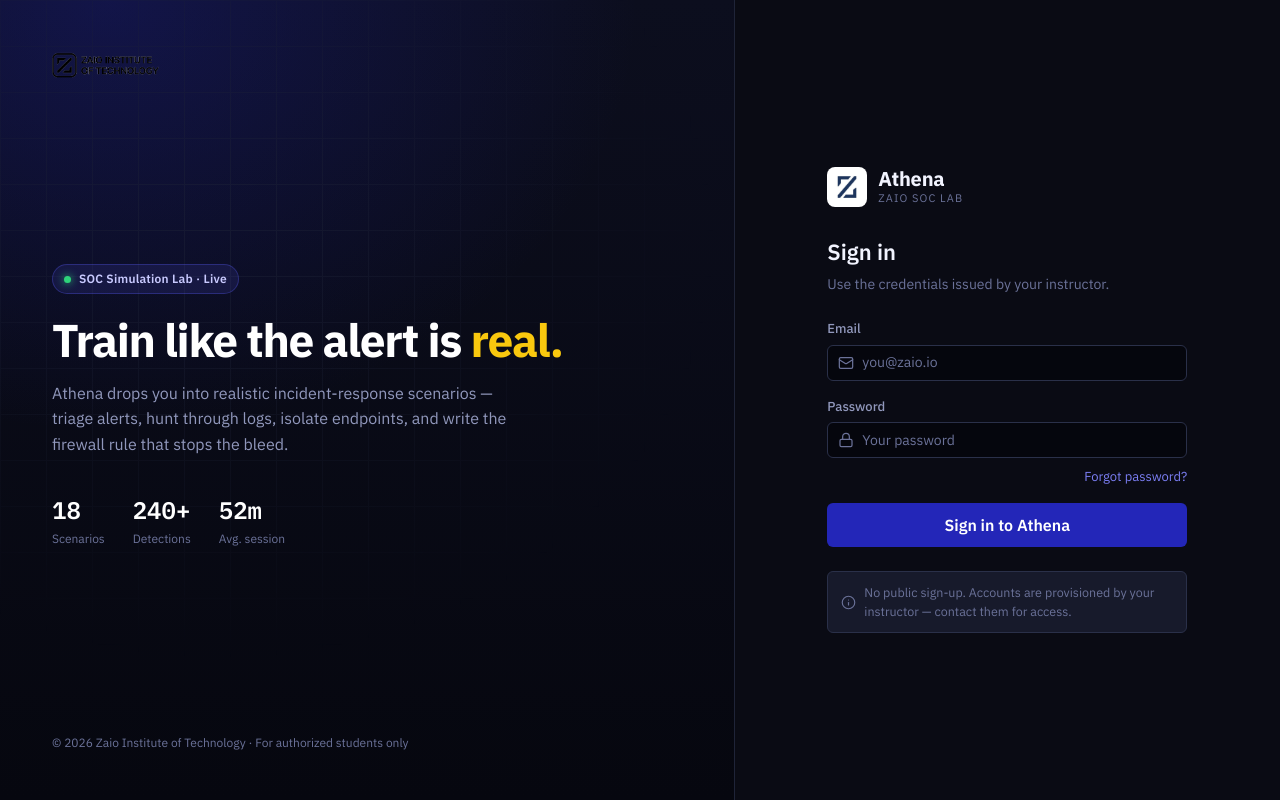
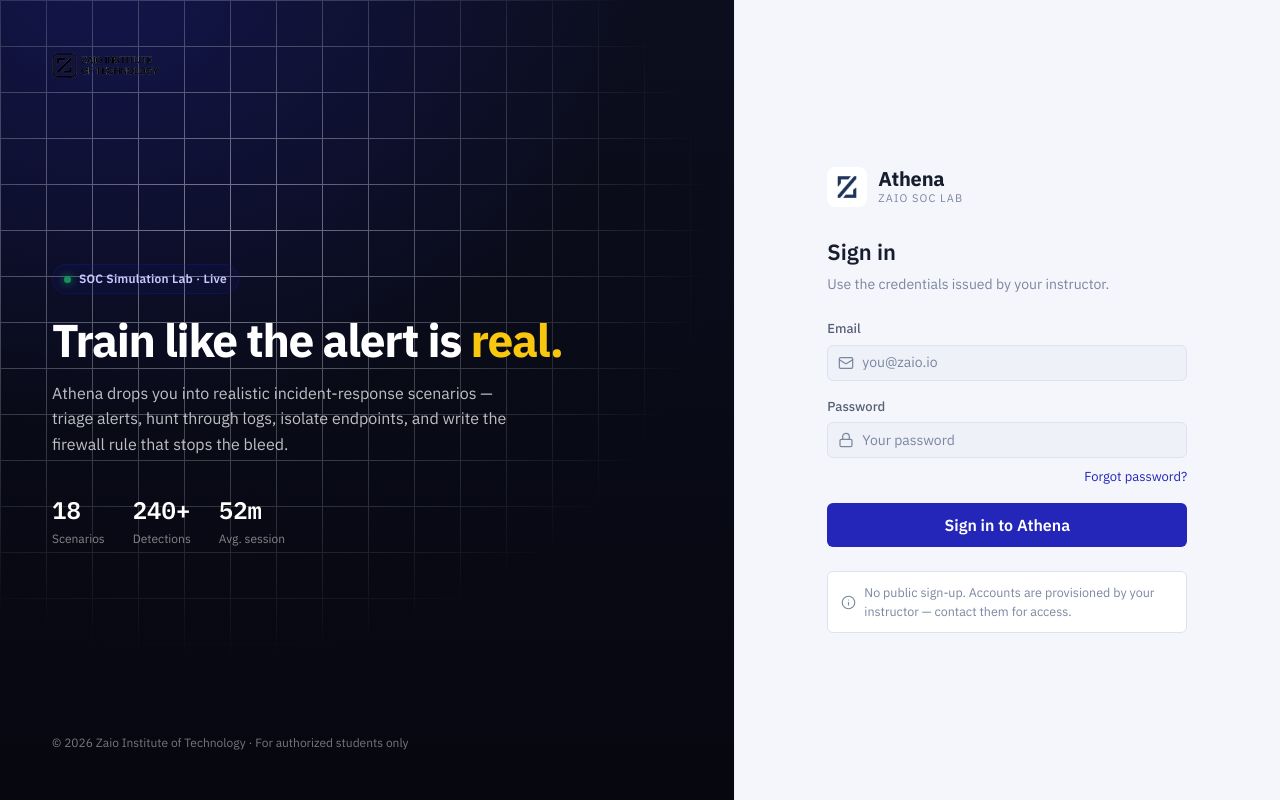
Before and after one commit to tinashelorenzi/Athena, a Next.js app: page /login in a window 1280 px wide. Built offline with nearby package versions, Linux system fonts and the light colour scheme; no server answers; the database is empty.

Commit message:
UI/UX Improvements and turnstile fix

```diff
--- a/src/app/tokens/base.css
+++ b/src/app/tokens/base.css
@@ -18,7 +18,7 @@ body {
   font-feature-settings: 'cv02', 'cv03', 'cv04';
 }
 
-::selection { background: rgba(84, 87, 232, 0.4); color: #fff; }
+::selection { background: rgba(53, 56, 212, 0.18); color: var(--text-primary); }
 
 a { color: var(--text-link); text-decoration: none; }
 a:hover { text-decoration: underline; }
@@ -26,16 +26,16 @@ a:hover { text-decoration: underline; }
 code, pre, kbd, samp { font-family: var(--font-mono); }
 
 /* ---- Custom scrollbars (SOC console) ---- */
-* { scrollbar-width: thin; scrollbar-color: var(--ink-600) transparent; }
+* { scrollbar-width: thin; scrollbar-color: var(--gray-300) transparent; }
 *::-webkit-scrollbar { width: 10px; height: 10px; }
 *::-webkit-scrollbar-track { background: transparent; }
 *::-webkit-scrollbar-thumb {
-  background: var(--ink-600);
+  background: var(--gray-300);
   border-radius: 999px;
   border: 2px solid transparent;
   background-clip: content-box;
 }
-*::-webkit-scrollbar-thumb:hover { background: var(--ink-500); background-clip: content-box; }
+*::-webkit-scrollbar-thumb:hover { background: var(--gray-400); background-clip: content-box; }
 
 /* ---- Reduced motion ---- */
 @media (prefers-reduced-motion: reduce) {
--- a/src/app/tokens/colors.css
+++ b/src/app/tokens/colors.css
@@ -1,11 +1,14 @@
 /* ============================================================
    ATHENA — Color System
-   Dark-first SOC operations console.
-   Brand: Zaio blue (#2326B8) + yellow (#F9C80E) on deep,
-   blue-tinted near-black surfaces.
+   Light SOC operations console.
+   Brand: Zaio blue (#2326B8) + yellow (#F9C80E) on clean,
+   cool-white surfaces. Semantic tokens below are the light theme;
+   the raw --ink-* / --blue-* / --yellow-* ramps are kept for the
+   few components that reference them directly.
    ============================================================ */
 
 :root {
+  color-scheme: light;
   /* ---- Brand: Blue scale (700 = Zaio brand blue) ---- */
   --blue-950: #0D0E4A;
   --blue-900: #14166E;
@@ -41,92 +44,111 @@
   --ink-100:  #E4E7F5;
   --ink-000:  #F2F4FF;
 
+  /* ---- Neutrals: cool-gray light ramp (0 = white → 950 = ink) ---- */
+  --gray-0:   #FFFFFF;
+  --gray-25:  #FBFCFE;
+  --gray-50:  #F4F6FB; /* app background */
+  --gray-100: #EEF1F8; /* inset / wells / inputs */
+  --gray-150: #E7ECF4;
+  --gray-200: #DDE3EF; /* default border */
+  --gray-300: #C9D1E1;
+  --gray-400: #A7B1C7;
+  --gray-500: #7B869F; /* tertiary text */
+  --gray-600: #566076; /* secondary text */
+  --gray-700: #3B4660;
+  --gray-800: #2A3346;
+  --gray-900: #161D2E; /* primary text */
+  --gray-950: #0B111E;
+
   /* ---- Semantic surfaces ---- */
-  --surface-app:        var(--ink-950);
-  --surface-panel:      var(--ink-900);
-  --surface-card:       var(--ink-800);
-  --surface-raised:     var(--ink-750);
-  --surface-inset:      var(--ink-1000);
-  --surface-hover:      var(--ink-750);
-  --surface-selected:   var(--ink-700);
-  --surface-overlay:    rgba(5, 6, 13, 0.72);
+  --surface-app:        var(--gray-50);
+  --surface-panel:      var(--gray-0);
+  --surface-card:       var(--gray-0);
+  --surface-raised:     var(--gray-0);
+  --surface-inset:      var(--gray-100);
+  --surface-hover:      var(--gray-100);
+  --surface-selected:   var(--brand-subtle-bg);
+  --surface-overlay:    rgba(16, 22, 40, 0.36);
 
   /* ---- Borders ---- */
-  --border-subtle:  #1F2438;
-  --border-default: #2A3049;
-  --border-strong:  #3A4166;
-  --border-focus:   var(--blue-500);
+  --border-subtle:  #EBEFF6;
+  --border-default: #DCE3EF;
+  --border-strong:  #C4CDDD;
+  --border-focus:   var(--blue-600);
 
   /* ---- Text ---- */
-  --text-primary:   var(--ink-000);
-  --text-secondary: var(--ink-300);
-  --text-tertiary:  var(--ink-400);
-  --text-disabled:  var(--ink-500);
-  --text-inverse:   #0A0B14;
-  --text-link:      var(--blue-400);
+  --text-primary:   var(--gray-900);
+  --text-secondary: var(--gray-600);
+  --text-tertiary:  var(--gray-500);
+  --text-disabled:  var(--gray-400);
+  --text-inverse:   #FFFFFF;
+  --text-link:      var(--blue-700);
   --text-on-brand:  #FFFFFF;
-  --text-on-accent: #1A1400;
+  --text-on-accent: #FFFFFF;
 
-  /* ---- Brand semantic ---- */
+  /* ---- Brand semantic (Zaio blue) ---- */
   --brand:            var(--blue-700);
   --brand-hover:      var(--blue-600);
   --brand-active:     var(--blue-800);
-  --brand-strong:     var(--blue-500);
-  --brand-subtle-bg:  rgba(84, 87, 232, 0.14);
-  --brand-subtle-border: rgba(84, 87, 232, 0.34);
+  --brand-strong:     var(--blue-600);
+  --brand-subtle-bg:  rgba(35, 38, 184, 0.08);
+  --brand-subtle-border: rgba(35, 38, 184, 0.20);
 
-  --accent:           var(--yellow-500);
-  --accent-hover:     var(--yellow-400);
-  --accent-active:    var(--yellow-600);
-  --accent-subtle-bg: rgba(249, 200, 14, 0.14);
-  --accent-subtle-border: rgba(249, 200, 14, 0.40);
+  /* Accent = vivid indigo, so `var(--accent)` highlights read on white.
+     Zaio yellow lives on as --highlight-yellow + warning/medium severity. */
+  --accent:           var(--blue-600);
+  --accent-hover:     var(--blue-500);
+  --accent-active:    var(--blue-700);
+  --accent-subtle-bg: rgba(53, 56, 212, 0.09);
+  --accent-subtle-border: rgba(53, 56, 212, 0.24);
+  --highlight-yellow: var(--yellow-500);
 
-  /* ---- Severity (SOC standard: crit → info) ---- */
-  --sev-critical:     #FF4D5E;
-  --sev-critical-bg:  rgba(255, 77, 94, 0.14);
-  --sev-critical-border: rgba(255, 77, 94, 0.40);
+  /* ---- Severity (SOC standard: crit → info), tuned for light ---- */
+  --sev-critical:     #D92D3C;
+  --sev-critical-bg:  rgba(217, 45, 60, 0.10);
+  --sev-critical-border: rgba(217, 45, 60, 0.30);
 
-  --sev-high:         #FF8A3D;
-  --sev-high-bg:      rgba(255, 138, 61, 0.14);
-  --sev-high-border:  rgba(255, 138, 61, 0.40);
+  --sev-high:         #D9691A;
+  --sev-high-bg:      rgba(217, 105, 26, 0.10);
+  --sev-high-border:  rgba(217, 105, 26, 0.28);
 
-  --sev-medium:       var(--yellow-500);
-  --sev-medium-bg:    rgba(249, 200, 14, 0.14);
-  --sev-medium-border: rgba(249, 200, 14, 0.40);
+  --sev-medium:       #A9770A;
+  --sev-medium-bg:    rgba(249, 200, 14, 0.18);
+  --sev-medium-border: rgba(169, 119, 10, 0.34);
 
-  --sev-low:          var(--blue-400);
-  --sev-low-bg:       rgba(124, 127, 245, 0.16);
-  --sev-low-border:   rgba(124, 127, 245, 0.40);
+  --sev-low:          var(--blue-600);
+  --sev-low-bg:       rgba(53, 56, 212, 0.09);
+  --sev-low-border:   rgba(53, 56, 212, 0.26);
 
-  --sev-info:         var(--ink-400);
-  --sev-info-bg:      rgba(107, 114, 153, 0.16);
-  --sev-info-border:  rgba(107, 114, 153, 0.40);
+  --sev-info:         var(--gray-500);
+  --sev-info-bg:      rgba(123, 134, 159, 0.12);
+  --sev-info-border:  rgba(123, 134, 159, 0.30);
 
   /* ---- Status ---- */
-  --status-success:      #2ED47A;
-  --status-success-bg:   rgba(46, 212, 122, 0.14);
-  --status-success-border: rgba(46, 212, 122, 0.40);
+  --status-success:      #17915A;
+  --status-success-bg:   rgba(23, 145, 90, 0.10);
+  --status-success-border: rgba(23, 145, 90, 0.28);
 
-  --status-warning:      var(--yellow-500);
-  --status-warning-bg:   rgba(249, 200, 14, 0.14);
+  --status-warning:      #A9770A;
+  --status-warning-bg:   rgba(249, 200, 14, 0.18);
 
-  --status-danger:       #FF4D5E;
-  --status-danger-bg:    rgba(255, 77, 94, 0.14);
+  --status-danger:       #D92D3C;
+  --status-danger-bg:    rgba(217, 45, 60, 0.10);
 
-  --status-info:         var(--blue-400);
-  --status-info-bg:      rgba(124, 127, 245, 0.16);
+  --status-info:         var(--blue-600);
+  --status-info-bg:      rgba(53, 56, 212, 0.09);
 
-  --status-neutral:      var(--ink-400);
-  --status-online:       #2ED47A;
-  --status-offline:      var(--ink-500);
-  --status-isolated:     #FF8A3D;
+  --status-neutral:      var(--gray-500);
+  --status-online:       #17915A;
+  --status-offline:      var(--gray-400);
+  --status-isolated:     #D9691A;
 
-  /* ---- Syntax highlighting (KQL / EQL / logs) ---- */
-  --syntax-field:    var(--blue-300);
-  --syntax-operator: #FF8A3D;
-  --syntax-value:    #2ED47A;
-  --syntax-string:   var(--yellow-300);
-  --syntax-keyword:  #FF6FC1;
-  --syntax-comment:  var(--ink-500);
-  --syntax-number:   var(--yellow-400);
+  /* ---- Syntax highlighting (KQL / EQL / logs), light ---- */
+  --syntax-field:    var(--blue-700);
+  --syntax-operator: #C2410C;
+  --syntax-value:    #15803D;
+  --syntax-string:   #B45309;
+  --syntax-keyword:  #A21CAF;
+  --syntax-comment:  var(--gray-400);
+  --syntax-number:   #B45309;
 }
--- a/src/app/tokens/elevation.css
+++ b/src/app/tokens/elevation.css
@@ -5,24 +5,24 @@
    ============================================================ */
 
 :root {
-  /* ---- Ambient shadows (dark theme = deep + soft) ---- */
-  --shadow-xs: 0 1px 2px rgba(0, 0, 0, 0.4);
-  --shadow-sm: 0 2px 6px rgba(0, 0, 0, 0.45);
-  --shadow-md: 0 6px 18px rgba(0, 0, 0, 0.5);
-  --shadow-lg: 0 16px 40px rgba(0, 0, 0, 0.55);
-  --shadow-xl: 0 28px 70px rgba(0, 0, 0, 0.6);
+  /* ---- Ambient shadows (light theme = soft, cool-gray) ---- */
+  --shadow-xs: 0 1px 2px rgba(16, 24, 40, 0.06);
+  --shadow-sm: 0 1px 2px rgba(16, 24, 40, 0.06), 0 1px 3px rgba(16, 24, 40, 0.10);
+  --shadow-md: 0 4px 8px rgba(16, 24, 40, 0.06), 0 8px 20px rgba(16, 24, 40, 0.10);
+  --shadow-lg: 0 12px 24px rgba(16, 24, 40, 0.08), 0 20px 44px rgba(16, 24, 40, 0.12);
+  --shadow-xl: 0 24px 48px rgba(16, 24, 40, 0.12), 0 40px 80px rgba(16, 24, 40, 0.14);
 
   /* ---- Glows (colored, for emphasis / focus) ---- */
-  --glow-brand: 0 0 0 1px rgba(84, 87, 232, 0.5), 0 8px 28px rgba(35, 38, 184, 0.35);
-  --glow-accent: 0 0 24px rgba(249, 200, 14, 0.28);
-  --glow-critical: 0 0 20px rgba(255, 77, 94, 0.30);
+  --glow-brand: 0 0 0 1px rgba(35, 38, 184, 0.28), 0 8px 24px rgba(35, 38, 184, 0.18);
+  --glow-accent: 0 0 0 1px rgba(53, 56, 212, 0.28), 0 8px 24px rgba(53, 56, 212, 0.16);
+  --glow-critical: 0 0 0 1px rgba(217, 45, 60, 0.28), 0 8px 20px rgba(217, 45, 60, 0.16);
 
   /* ---- Focus ring ---- */
   --focus-ring: 0 0 0 2px var(--surface-app), 0 0 0 4px var(--blue-500);
   --focus-ring-inset: inset 0 0 0 1px var(--blue-500);
 
-  /* ---- Hairline top-highlight for raised cards ---- */
-  --edge-highlight: inset 0 1px 0 rgba(255, 255, 255, 0.04); /* @kind shadow */
+  /* ---- Hairline top-highlight for raised cards (subtle on light) ---- */
+  --edge-highlight: inset 0 1px 0 rgba(255, 255, 255, 0.6); /* @kind shadow */
 
   /* ---- Motion ---- */
   --ease-standard: cubic-bezier(0.2, 0, 0, 1);   /* @kind other */
--- a/src/components/ds/Badge.jsx
+++ b/src/components/ds/Badge.jsx
@@ -11,7 +11,7 @@ const CSS = `
 .ath-badge--sq{border-radius:var(--radius-xs);}
 .ath-badge__dot{width:6px;height:6px;border-radius:50%;flex:none;}
 .ath-badge svg{width:12px;height:12px;}
-.ath-badge--neutral{background:var(--ink-750);color:var(--text-secondary);border-color:var(--border-default);}
+.ath-badge--neutral{background:var(--surface-inset);color:var(--text-secondary);border-color:var(--border-default);}
 .ath-badge--neutral .ath-badge__dot{background:var(--ink-400);}
 .ath-badge--brand{background:var(--brand-subtle-bg);color:var(--blue-300);border-color:var(--brand-subtle-border);}
 .ath-badge--brand .ath-badge__dot{background:var(--brand-strong);}
--- a/src/components/ds/SeverityBadge.jsx
+++ b/src/components/ds/SeverityBadge.jsx
@@ -17,7 +17,7 @@ const CSS = `
 .ath-sev--medium .ath-sev__dot{background:var(--sev-medium);}
 .ath-sev--low{color:var(--sev-low);background:var(--sev-low-bg);border-color:var(--sev-low-border);}
 .ath-sev--low .ath-sev__dot{background:var(--sev-low);}
-.ath-sev--info{color:var(--ink-300);background:var(--sev-info-bg);border-color:var(--sev-info-border);}
+.ath-sev--info{color:var(--sev-info);background:var(--sev-info-bg);border-color:var(--sev-info-border);}
 .ath-sev--info .ath-sev__dot{background:var(--sev-info);}
 .ath-sev--solid.ath-sev--critical{background:var(--sev-critical);color:#fff;border-color:transparent;}
 .ath-sev--solid.ath-sev--high{background:var(--sev-high);color:#1a0f00;border-color:transparent;}
--- a/src/components/ds/Switch.jsx
+++ b/src/components/ds/Switch.jsx
@@ -7,12 +7,12 @@ const CSS = `
 .ath-switch input{position:absolute;opacity:0;width:0;height:0;}
 .ath-switch__track{
   width:38px;height:22px;flex:none;border-radius:var(--radius-pill);
-  background:var(--ink-700);border:1px solid var(--border-default);position:relative;
+  background:var(--gray-300);border:1px solid var(--border-default);position:relative;
   transition:background var(--dur-base) var(--ease-standard),border-color var(--dur-base) var(--ease-standard);
 }
 .ath-switch__thumb{
   position:absolute;top:2px;left:2px;width:16px;height:16px;border-radius:50%;
-  background:var(--ink-200);transition:transform var(--dur-base) var(--ease-out),background var(--dur-base);
+  background:#fff;box-shadow:0 1px 2px rgba(16,24,40,0.25);transition:transform var(--dur-base) var(--ease-out),background var(--dur-base);
 }
 .ath-switch input:checked + .ath-switch__track{background:var(--brand);border-color:var(--brand);}
 .ath-switch input:checked + .ath-switch__track .ath-switch__thumb{transform:translateX(16px);background:#fff;}
--- a/src/components/ds/Tooltip.jsx
+++ b/src/components/ds/Tooltip.jsx
@@ -5,8 +5,8 @@ const CSS = `
 .ath-tt{position:relative;display:inline-flex;}
 .ath-tt__bubble{
   position:absolute;z-index:var(--z-toast);pointer-events:none;
-  background:var(--ink-700);color:var(--text-primary);
-  border:1px solid var(--border-strong);border-radius:var(--radius-sm);
+  background:var(--gray-900);color:var(--gray-0);
+  border:1px solid var(--gray-900);border-radius:var(--radius-sm);
   font-size:var(--fs-caption);font-weight:var(--fw-medium);line-height:1.4;
   padding:6px 9px;white-space:nowrap;box-shadow:var(--shadow-md);
   opacity:0;transform:translateY(2px);transition:opacity var(--dur-fast),transform var(--dur-fast);
--- a/src/components/screens/LoginScreen.jsx
+++ b/src/components/screens/LoginScreen.jsx
@@ -1,5 +1,5 @@
 'use client';
-import React, { useEffect } from 'react';
+import React, { useEffect, useRef } from 'react';
 import { useActionState } from 'react';
 import { Button as LB, Input as LI } from '@/components/ds';
 import { Icon } from '@/components/Icon';
@@ -12,20 +12,52 @@ import { Icon } from '@/components/Icon';
 export function LoginScreen({ action, turnstile }) {
   const [state, formAction, pending] = useActionState(action, {});
   const turnstileEnabled = Boolean(turnstile?.enabled && turnstile?.siteKey);
+  const boxRef = useRef(null);
+  const widgetId = useRef(null);
 
-  // Load the Turnstile script once when the challenge is enabled. The script
-  // auto-renders any `.cf-turnstile` element and injects a hidden
-  // `cf-turnstile-response` input into the surrounding form.
+  // Render Turnstile *explicitly* rather than relying on the script's one-time
+  // auto-scan of `.cf-turnstile` elements. The auto-scan only fires on the
+  // script's initial load, so after a client-side navigation (e.g. logout →
+  // /login) the already-loaded script never renders the freshly-mounted widget
+  // — which is why it previously needed a hard refresh. Explicit render works
+  // on every mount.
   useEffect(() => {
     if (!turnstileEnabled) return;
-    const SRC = 'https://challenges.cloudflare.com/turnstile/v0/api.js';
-    if (document.querySelector(`script[src="${SRC}"]`)) return;
-    const s = document.createElement('script');
-    s.src = SRC;
-    s.async = true;
-    s.defer = true;
-    document.head.appendChild(s);
-  }, [turnstileEnabled]);
+    const SRC = 'https://challenges.cloudflare.com/turnstile/v0/api.js?render=explicit';
+    let poll;
+
+    const render = () => {
+      if (!boxRef.current || widgetId.current != null) return;
+      if (!window.turnstile) return;
+      widgetId.current = window.turnstile.render(boxRef.current, {
+        sitekey: turnstile.siteKey,
+        theme: 'light',
+      });
+    };
+
+    if (window.turnstile) {
+      render();
+    } else {
+      if (!document.querySelector(`script[src^="https://challenges.cloudflare.com/turnstile/v0/api.js"]`)) {
+        const s = document.createElement('script');
+        s.src = SRC;
+        s.async = true;
+        s.defer = true;
+        s.onload = render;
+        document.head.appendChild(s);
+      }
+      // Script tag exists but the API may not be ready yet — wait for it.
+      poll = setInterval(() => { if (window.turnstile) { clearInterval(poll); render(); } }, 120);
+    }
+
+    return () => {
+      if (poll) clearInterval(poll);
+      if (widgetId.current != null && window.turnstile) {
+        try { window.turnstile.remove(widgetId.current); } catch { /* already gone */ }
+      }
+      widgetId.current = null;
+    };
+  }, [turnstileEnabled, turnstile?.siteKey]);
 
   return (
     <div style={{ display: 'flex', height: '100vh', background: 'var(--surface-app)' }}>
@@ -50,22 +82,22 @@ export function LoginScreen({ action, turnstile }) {
             <span style={{ fontSize: 12, fontWeight: 600, color: 'var(--blue-200)', letterSpacing: '0.02em' }}>SOC Simulation Lab · Live</span>
           </div>
           <h1 style={{ fontSize: 46, lineHeight: 1.05, fontWeight: 700, letterSpacing: '-0.03em', color: '#fff', margin: '0 0 16px', maxWidth: 520 }}>
-            Train like the alert is <span style={{ color: 'var(--accent)' }}>real.</span>
+            Train like the alert is <span style={{ color: 'var(--highlight-yellow)' }}>real.</span>
           </h1>
-          <p style={{ fontSize: 16, lineHeight: 1.6, color: 'var(--text-secondary)', margin: 0, maxWidth: 460 }}>
+          <p style={{ fontSize: 16, lineHeight: 1.6, color: 'rgba(255,255,255,0.74)', margin: 0, maxWidth: 460 }}>
             Athena drops you into realistic incident-response scenarios — triage alerts, hunt through logs, isolate endpoints, and write the firewall rule that stops the bleed.
           </p>
           <div style={{ display: 'flex', gap: 28, marginTop: 34 }}>
             {[['Scenarios', '18'], ['Detections', '240+'], ['Avg. session', '52m']].map(([k, v]) => (
               <div key={k}>
                 <div style={{ fontFamily: 'var(--font-mono)', fontSize: 24, fontWeight: 600, color: '#fff' }}>{v}</div>
-                <div style={{ fontSize: 12, color: 'var(--text-tertiary)', marginTop: 2 }}>{k}</div>
+                <div style={{ fontSize: 12, color: 'rgba(255,255,255,0.5)', marginTop: 2 }}>{k}</div>
               </div>
             ))}
           </div>
         </div>
 
-        <div style={{ position: 'relative', fontSize: 12, color: 'var(--text-tertiary)' }}>© 2026 Zaio Institute of Technology · For authorized students only</div>
+        <div style={{ position: 'relative', fontSize: 12, color: 'rgba(255,255,255,0.45)' }}>© 2026 Zaio Institute of Technology · For authorized students only</div>
       </div>
 
       {/* Form panel */}
@@ -91,9 +123,7 @@ export function LoginScreen({ action, turnstile }) {
               </div>
             </div>
 
-            {turnstileEnabled && (
-              <div className="cf-turnstile" data-sitekey={turnstile.siteKey} data-theme="dark" />
-            )}
+            {turnstileEnabled && <div ref={boxRef} style={{ minHeight: 65 }} />}
 
             {state?.error && (
               <div role="alert" style={{
```
Also changed, not shown: src/app/(student)/layout.jsx (+10 -3 lines), src/app/api/runs/active/route.ts (added, +39 -0 lines), src/components/StudentAlertToaster.jsx (added, +78 -0 lines).
